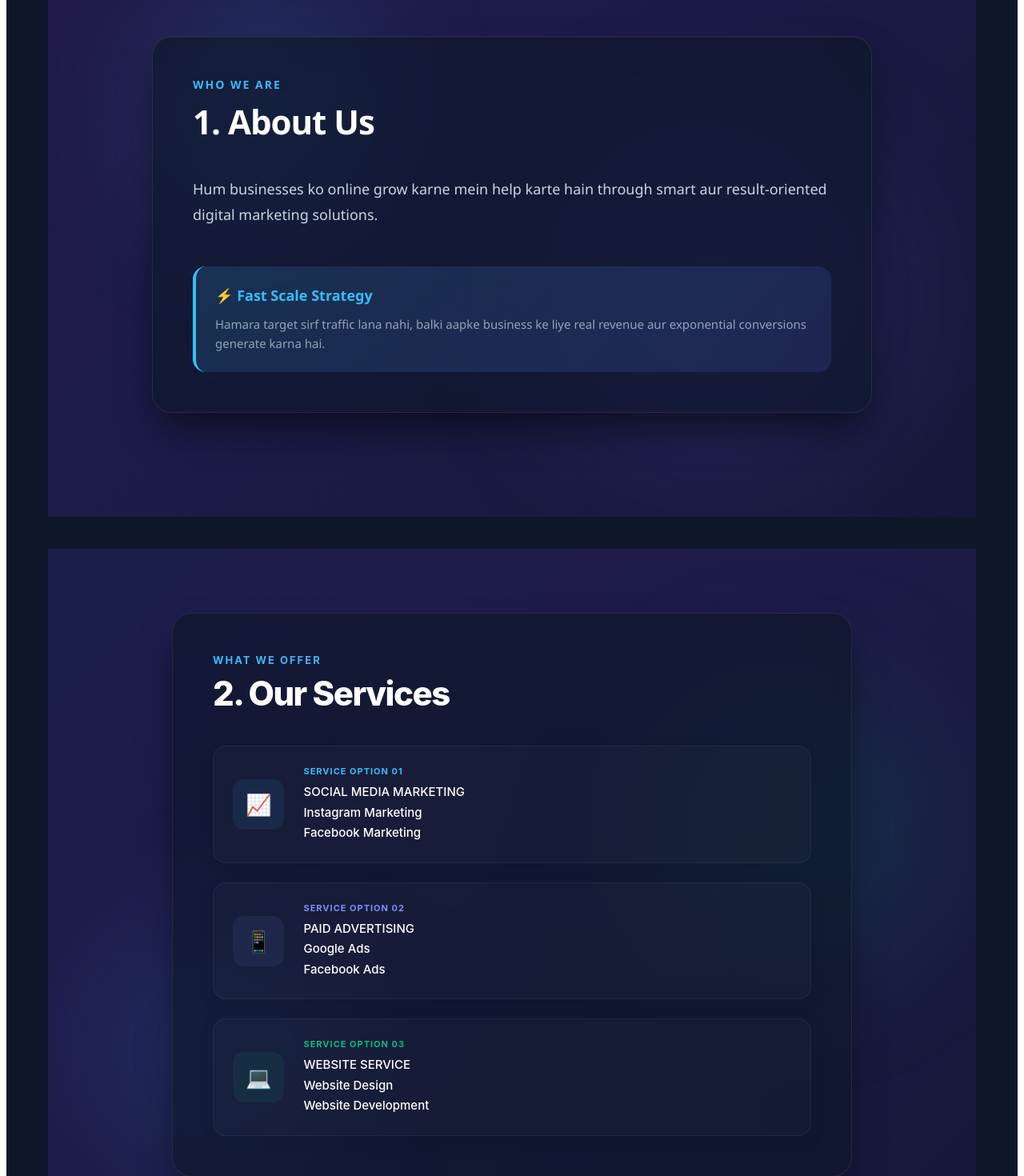
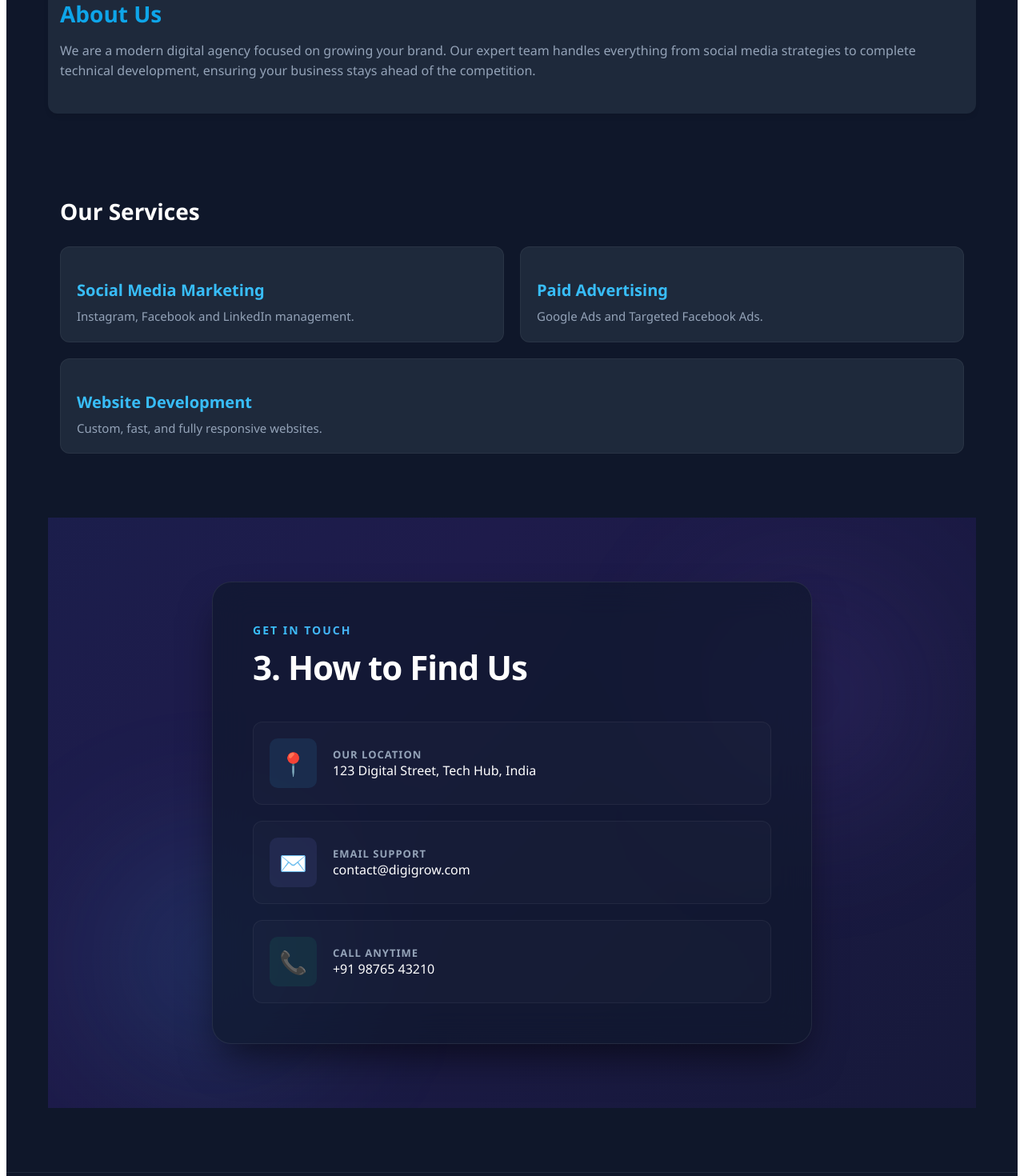
Before and after one commit to Anas-system/digital-agency, a React (Vite) app: page / in a window 1280 px wide. Shown: the part 500-1970 px from the top of the page at 80% size. Built offline with nearby package versions, Linux system fonts and the light colour scheme.

Commit message:
fixed about and services page mobile layout padding

```diff
--- a/src/pages/AboutPage.jsx
+++ b/src/pages/AboutPage.jsx
@@ -1,65 +1,14 @@
-import React, { useState, useEffect } from 'react';
+import React from 'react';
 
-export default function AboutPage() {
-  const [aboutText, setAboutText] = useState("");
-
-  useEffect(() => {
-    const savedAbout = localStorage.getItem('website_about') || "Hum businesses ko online grow karne mein help karte hain through smart aur result-oriented digital marketing solutions.";
-    setAboutText(savedAbout);
-  }, []);
-
+const AboutPage = () => {
   return (
-    <div style={{
-      minHeight: 'calc(100vh - 68px)',
-      background: 'linear-gradient(-45deg, #0f172a, #1e1b4b, #311042, #0f172a)',
-      backgroundSize: '400% 400%',
-      animation: 'gradientMove 15s ease infinite',
-      padding: '80px 24px',
-      display: 'flex',
-      justifyContent: 'center',
-      alignItems: 'center',
-      fontFamily: '"Segoe UI", Roboto, sans-serif',
-      boxSizing: 'border-box',
-      position: 'relative',
-      overflow: 'hidden'
-    }}>
-      {/* Injecting CSS Keyframes directly into HTML */}
-      <style>{`
-        @keyframes gradientMove {
-          0% { background-position: 0% 50%; }
-          50% { background-position: 100% 50%; }
-          100% { background-position: 0% 50%; }
-        }
-      `}</style>
-
-      {/* Animated Floating Circles for Premium Vibe */}
-      <div style={{ position: 'absolute', width: '300px', height: '300px', background: 'rgba(56, 189, 248, 0.15)', filter: 'blur(80px)', top: '10%', left: '10%', borderRadius: '50%' }}></div>
-      <div style={{ position: 'absolute', width: '400px', height: '400px', background: 'rgba(99, 102, 241, 0.15)', filter: 'blur(100px)', bottom: '10%', right: '10%', borderRadius: '50%' }}></div>
-
-      {/* Premium Glassmorphism Container */}
-      <div style={{
-        maxWidth: '900px',
-        width: '100%',
-        background: 'rgba(15, 23, 42, 0.65)',
-        backdropFilter: 'blur(20px)',
-        WebkitBackdropFilter: 'blur(20px)',
-        borderRadius: '24px',
-        padding: '50px',
-        boxShadow: '0 25px 50px -12px rgba(0, 0, 0, 0.6), inset 0 1px 0 0 rgba(255, 255, 255, 0.05)',
-        border: '1px solid rgba(255, 255, 255, 0.08)',
-        boxSizing: 'border-box',
-        zIndex: 1
-      }}>
-        <div style={{ marginBottom: '40px' }}>
-          <span style={{ background: 'linear-gradient(90deg, #38bdf8, #818cf8)', WebkitBackgroundClip: 'text', WebkitTextFillColor: 'transparent', fontSize: '14px', fontWeight: '700', textTransform: 'uppercase', letterSpacing: '2px', display: 'block', marginBottom: '8px' }}>Who We Are</span>
-          <h1 style={{ fontSize: '42px', fontWeight: '800', color: '#ffffff', margin: 0, letterSpacing: '-1px' }}>1. About Us</h1>
-        </div>
-        <p style={{ color: '#cbd5e1', lineHeight: '1.8', fontSize: '18px', whiteSpace: 'pre-line', marginBottom: '48px' }}>{aboutText}</p>
-        <div style={{ background: 'linear-gradient(135deg, rgba(56, 189, 248, 0.15) 0%, rgba(99, 102, 241, 0.15) 100%)', borderRadius: '16px', padding: '24px', borderLeft: '4px solid #38bdf8' }}>
-          <h3 style={{ margin: '0 0 12px 0', color: '#38bdf8', fontSize: '18px', fontWeight: '700' }}>⚡ Fast Scale Strategy</h3>
-          <p style={{ margin: 0, color: '#94a3b8', fontSize: '15px', lineHeight: '1.6' }}>Hamara target sirf traffic lana nahi, balki aapke business ke liye real revenue aur exponential conversions generate karna hai.</p>
-        </div>
-      </div>
+    <div style={{ padding: '40px 15px', backgroundColor: '#1e293b', borderRadius: '12px', margin: '20px 0', boxShadow: '0 4px 6px -1px rgba(0,0,0,0.1)' }}>
+      <h2 style={{ fontSize: '28px', fontWeight: '700', marginBottom: '15px', color: '#0ea5e9' }}>About Us</h2>
+      <p style={{ fontSize: '16px', color: '#94a3b8', lineHeight: '1.6', margin: 0 }}>
+        We are a modern digital agency focused on growing your brand. Our expert team handles everything from social media strategies to complete technical development, ensuring your business stays ahead of the competition.
+      </p>
     </div>
   );
-}
+};
+
+export default AboutPage;
--- a/src/pages/ServicesPage.jsx
+++ b/src/pages/ServicesPage.jsx
@@ -1,152 +1,39 @@
-import React, { useState, useEffect } from 'react';
+import React from 'react';
 
-export default function ServicesPage() {
-  const [service1, setService1] = useState("");
-  const [service2, setService2] = useState("");
-  const [service3, setService3] = useState("");
-
-  useEffect(() => {
-    // Admin panel se save kiya hua data load karna
-    setService1(localStorage.getItem('website_service1') || "SOCIAL MEDIA MARKETING\nInstagram Marketing\nFacebook Marketing");
-    setService2(localStorage.getItem('website_service2') || "PAID ADVERTISING\nGoogle Ads\nFacebook Ads");
-    setService3(localStorage.getItem('website_service3') || "WEBSITE SERVICE\nWebsite Design\nWebsite Development");
-  }, []);
-
-  // Content se dot (•) ko filter out karne ka clean logic function
-  const renderCleanContent = (text) => {
-    if (!text) return "";
-    return text
-      .split('\n')
-      .map(line => line.replace(/^•\s*/, '')) // Agar shuruat me dot hai toh use hatado
-      .filter(line => line.trim() !== "•" && line.trim() !== "") // Khali dot lines ko remove karo
-      .join('\n');
-  };
-
-  // Main Card List Styling (Professional Typography Framework)
-  const serviceCardStyle = {
-    display: 'flex',
-    alignItems: 'center',
-    gap: '24px',
-    padding: '24px',
-    backgroundColor: 'rgba(255, 255, 255, 0.02)',
-    borderRadius: '16px',
-    border: '1px solid rgba(255, 255, 255, 0.05)',
-    boxShadow: '0 4px 20px rgba(0,0,0,0.1)',
-    fontFamily: '"Inter", "SF Pro Display", -apple-system, BlinkMacSystemFont, "Segoe UI", Roboto, sans-serif'
-  };
-
-  const textContainerStyle = {
-    fontFamily: '"Inter", "SF Pro Display", -apple-system, BlinkMacSystemFont, "Segoe UI", Roboto, sans-serif',
-    color: '#ffffff',
-    fontSize: '15px',
-    fontWeight: '500',
-    lineHeight: '1.7',
-    whiteSpace: 'pre-line'
-  };
+const ServicesPage = () => {
+  const services = [
+    { id: 1, title: 'Social Media Marketing', desc: 'Instagram, Facebook and LinkedIn management.' },
+    { id: 2, title: 'Paid Advertising', desc: 'Google Ads and Targeted Facebook Ads.' },
+    { id: 3, title: 'Website Development', desc: 'Custom, fast, and fully responsive websites.' }
+  ];
 
   return (
-    <div style={{
-      minHeight: 'calc(100vh - 68px)',
-      background: 'linear-gradient(-45deg, #0f172a, #1e1b4b, #11274c, #0f172a)',
-      backgroundSize: '400% 400%',
-      animation: 'gradientMove 15s ease infinite',
-      padding: '80px 24px',
-      display: 'flex',
-      justifyContent: 'center',
-      alignItems: 'center',
-      fontFamily: '"Inter", "SF Pro Display", -apple-system, sans-serif',
-      boxSizing: 'border-box',
-      position: 'relative',
-      overflow: 'hidden'
-    }}>
+    <div style={{ padding: '40px 15px', backgroundColor: '#0f172a', margin: '20px 0' }}>
+      <h2 style={{ fontSize: '28px', fontWeight: '700', marginBottom: '25px', color: '#fff' }}>Our Services</h2>
+
+      <div className="services-grid" style={{ display: 'flex', flexDirection: 'column', gap: '20px' }}>
+        {services.map(service => (
+          <div key={service.id} style={{ backgroundColor: '#1e293b', padding: '20px', borderRadius: '12px', border: '1px solid rgba(255,255,255,0.05)' }}>
+            <h3 style={{ fontSize: '20px', fontWeight: '600', color: '#38bdf8', marginBottom: '8px' }}>{service.title}</h3>
+            <p style={{ fontSize: '15px', color: '#94a3b8', margin: 0, lineHeight: '1.5' }}>{service.desc}</p>
+          </div>
+        ))}
+      </div>
+
+      {/* Responsive Grid Styles */}
       <style>{`
-        @keyframes gradientMove {
-          0% { background-position: 0% 50%; }
-          50% { background-position: 100% 50%; }
-          100% { background-position: 0% 50%; }
+        @media (min-width: 768px) {
+          .services-grid {
+            flex-direction: row !important;
+            flex-wrap: wrap;
+          }
+          .services-grid > div {
+            flex: 1 1 calc(33.33% - 20px);
+          }
         }
       `}</style>
-
-      {/* Aurora Glow Backdrops */}
-      <div style={{ position: 'absolute', width: '350px', height: '350px', background: 'rgba(16, 185, 129, 0.12)', filter: 'blur(90px)', top: '20%', right: '5%', borderRadius: '50%' }}></div>
-      <div style={{ position: 'absolute', width: '300px', height: '300px', background: 'rgba(56, 189, 248, 0.12)', filter: 'blur(90px)', bottom: '10%', left: '5%', borderRadius: '50%' }}></div>
-
-      {/* Main Container */}
-      <div style={{
-        maxWidth: '850px',
-        width: '100%',
-        background: 'rgba(15, 23, 42, 0.65)',
-        backdropFilter: 'blur(20px)',
-        WebkitBackdropFilter: 'blur(20px)',
-        borderRadius: '24px',
-        padding: '50px',
-        boxShadow: '0 25px 50px -12px rgba(0, 0, 0, 0.6)',
-        border: '1px solid rgba(255, 255, 255, 0.08)',
-        boxSizing: 'border-box',
-        zIndex: 1
-      }}>
-
-        {/* Header Section */}
-        <div style={{ marginBottom: '40px' }}>
-          <span style={{ background: 'linear-gradient(90deg, #38bdf8, #818cf8)', WebkitBackgroundClip: 'text', WebkitTextFillColor: 'transparent', fontSize: '13px', fontWeight: '700', textTransform: 'uppercase', letterSpacing: '2px', display: 'block', marginBottom: '8px', fontFamily: '"Inter", sans-serif' }}>
-            What We Offer
-          </span>
-          <h1 style={{ fontSize: '42px', fontWeight: '800', color: '#ffffff', margin: 0, letterSpacing: '-1.5px', fontFamily: '"Inter", "SF Pro Display", sans-serif' }}>
-            2. Our Services
-          </h1>
-        </div>
-
-        {/* Vertical List Layout */}
-        <div style={{ display: 'flex', flexDirection: 'column', gap: '24px' }}>
-
-          {/* Card 1 */}
-          <div style={serviceCardStyle}>
-            <span style={{ fontSize: '26px', backgroundColor: 'rgba(56, 189, 248, 0.08)', padding: '16px', borderRadius: '14px', color: '#38bdf8', display: 'flex', alignItems: 'center', justifyContent: 'center', minWidth: '32px' }}>
-              📈
-            </span>
-            <div>
-              <strong style={{ color: '#38bdf8', fontSize: '11px', display: 'block', textTransform: 'uppercase', letterSpacing: '1px', marginBottom: '6px' }}>
-                Service Option 01
-              </strong>
-              <span style={textContainerStyle}>
-                {renderCleanContent(service1)}
-              </span>
-            </div>
-          </div>
-
-          {/* Card 2 */}
-          <div style={serviceCardStyle}>
-            <span style={{ fontSize: '26px', backgroundColor: 'rgba(129, 140, 248, 0.08)', padding: '16px', borderRadius: '14px', color: '#818cf8', display: 'flex', alignItems: 'center', justifyContent: 'center', minWidth: '32px' }}>
-              📱
-            </span>
-            <div>
-              <strong style={{ color: '#818cf8', fontSize: '11px', display: 'block', textTransform: 'uppercase', letterSpacing: '1px', marginBottom: '6px' }}>
-                Service Option 02
-              </strong>
-              <span style={textContainerStyle}>
-                {renderCleanContent(service2)}
-              </span>
-            </div>
-          </div>
-
-          {/* Card 3 */}
-          <div style={serviceCardStyle}>
-            <span style={{ fontSize: '26px', backgroundColor: 'rgba(16, 185, 129, 0.08)', padding: '16px', borderRadius: '14px', color: '#10b981', display: 'flex', alignItems: 'center', justifyContent: 'center', minWidth: '32px' }}>
-              💻
-            </span>
-            <div>
-              <strong style={{ color: '#10b981', fontSize: '11px', display: 'block', textTransform: 'uppercase', letterSpacing: '1px', marginBottom: '6px' }}>
-                Service Option 03
-              </strong>
-              <span style={textContainerStyle}>
-                {renderCleanContent(service3)}
-              </span>
-            </div>
-          </div>
-
-        </div>
-
-      </div>
     </div>
   );
-}
+};
+
+export default ServicesPage;
```
